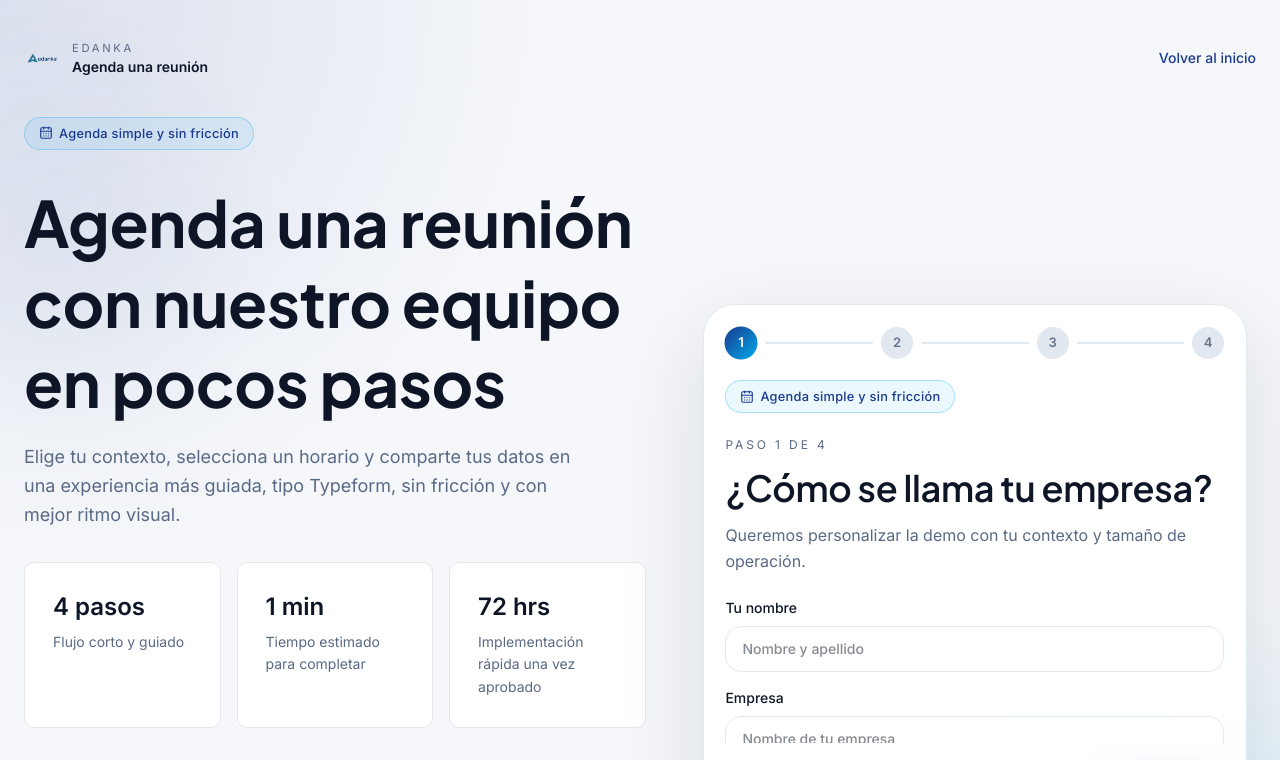
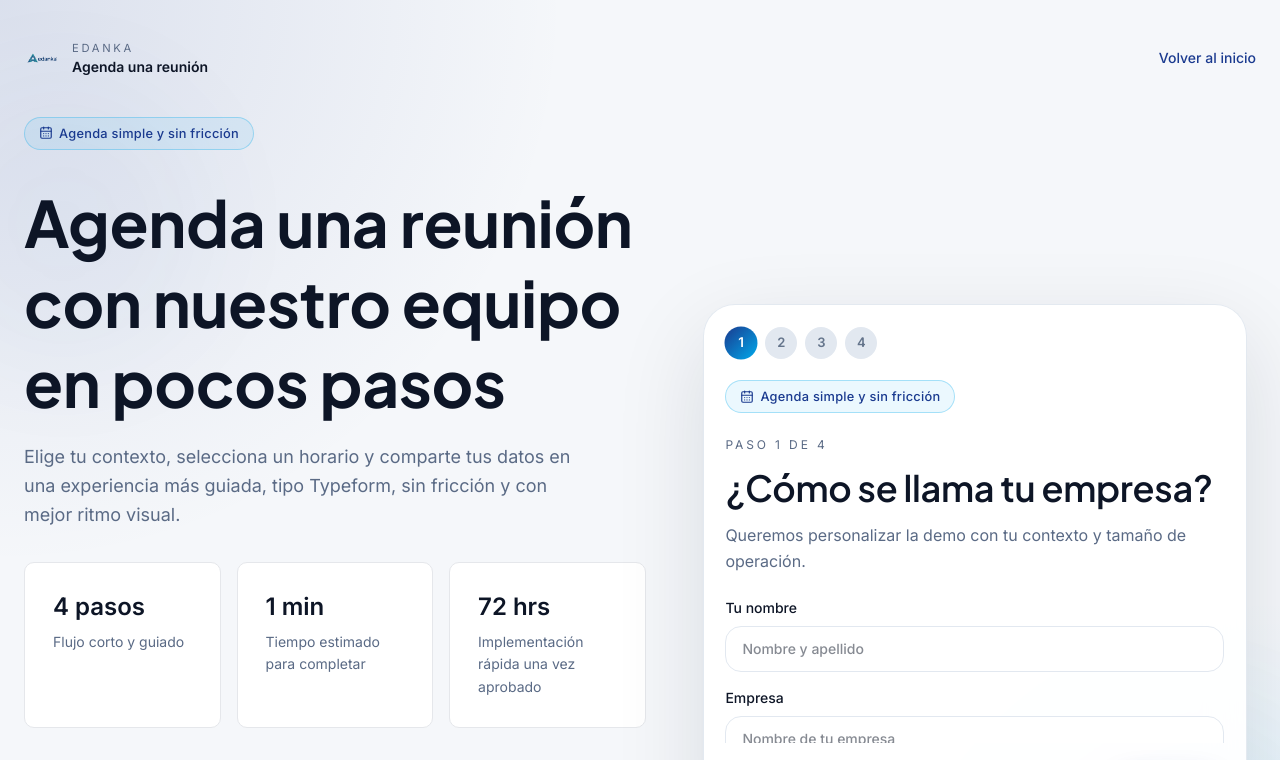
Before and after one commit to Pollitobello2005/edanka, a Next.js app: page /agenda-reunion in a window 1280 px wide. Shown: the top 760 px of the page. Built offline with nearby package versions, Linux system fonts and the light colour scheme.

Commit message:
Fix keyed stepper indicator group

```diff
--- a/src/components/Stepper.tsx
+++ b/src/components/Stepper.tsx
@@ -87,10 +87,9 @@ export default function Stepper({
             const isNotLastStep = index < totalSteps - 1;
 
             return (
-              <>
+              <div key={stepNumber} className="stepper-step-group">
                 {renderStepIndicator ? (
                   <button
-                    key={`indicator-${stepNumber}`}
                     type="button"
                     className={`stepper-indicator ${disableStepIndicators ? 'is-disabled' : ''}`}
                     onClick={() => {
@@ -122,7 +121,7 @@ export default function Stepper({
                   </button>
                 )}
                 {isNotLastStep && <span className={`stepper-connector ${currentStep > stepNumber ? 'is-complete' : ''}`} />}
-              </>
+              </div>
             );
           })}
         </div>
```
